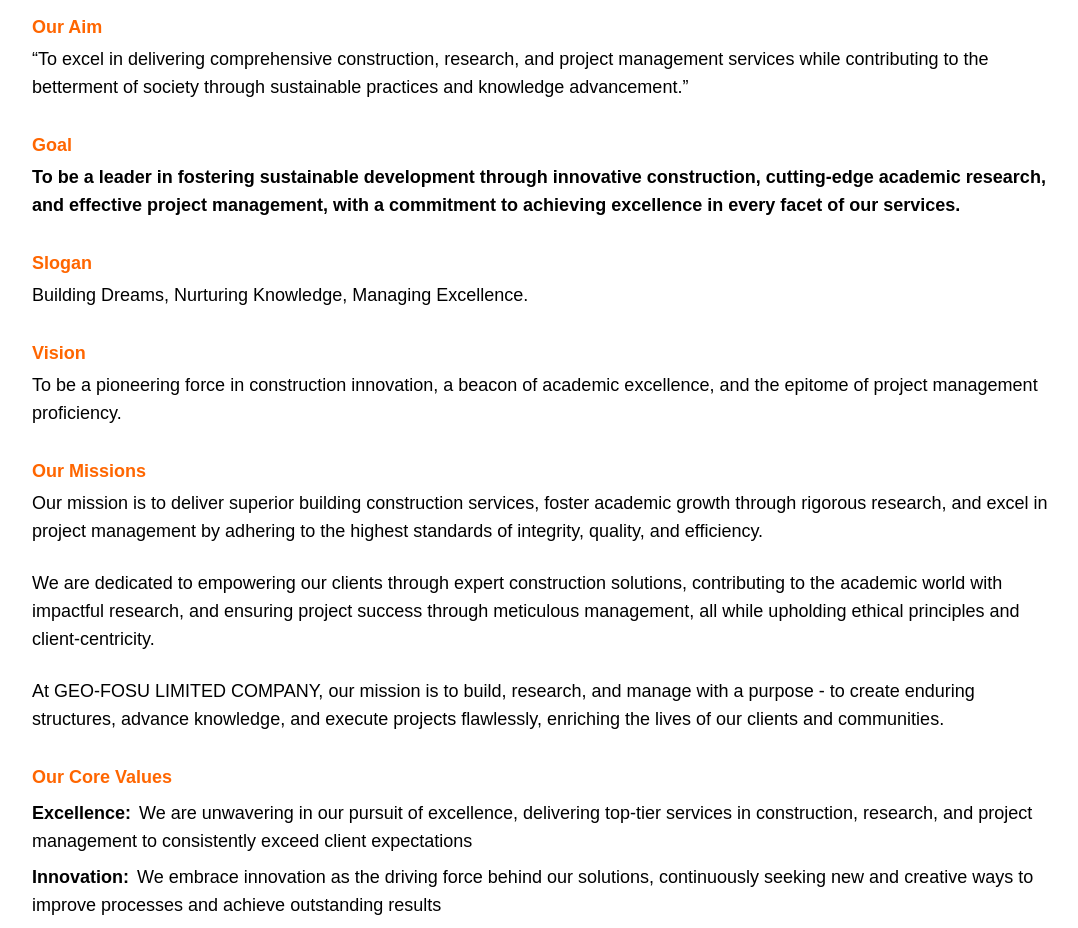
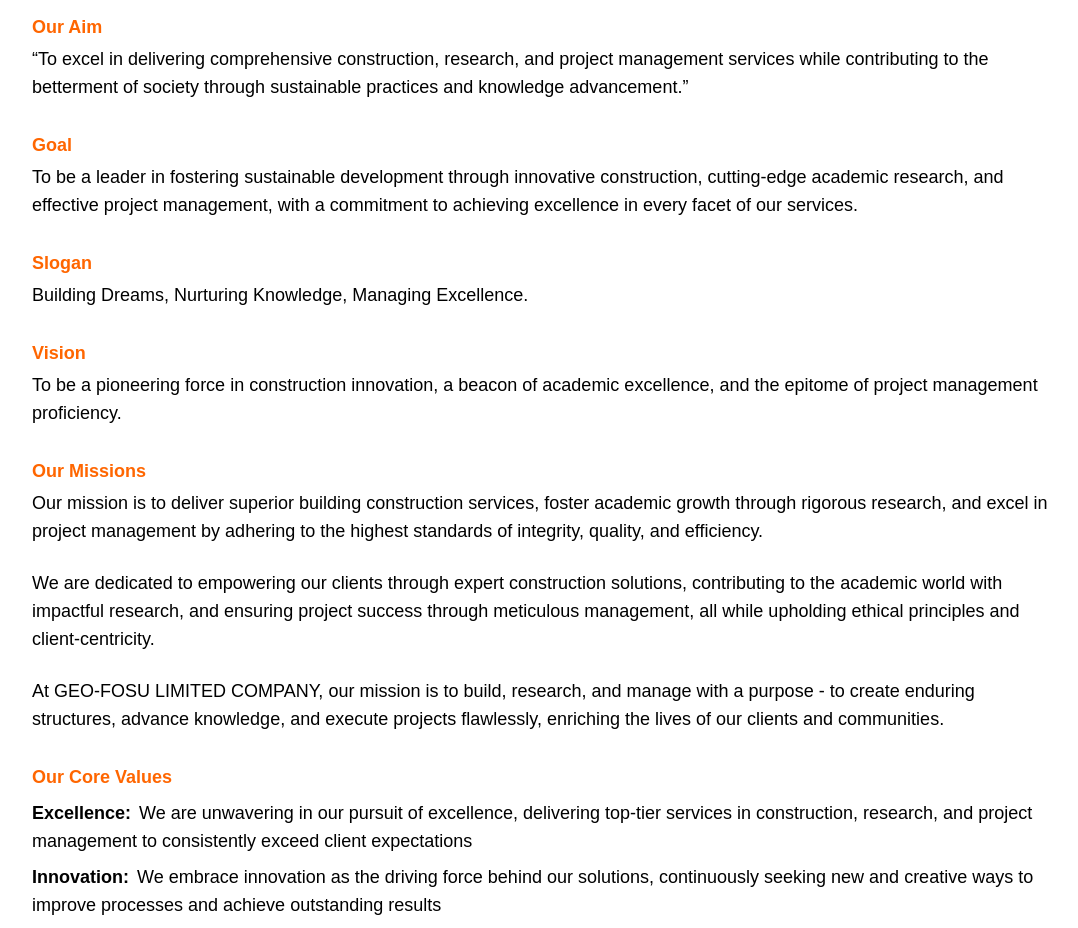
Before and after one commit to estherlardze/geo-fosu-limited, a React (Vite) app: page /about in a window 1280 px wide. Shown: the part 1380-2308 px from the top of the page, without its empty margins (96-1174 px from the left). Built offline with nearby package versions, Linux system fonts and the light colour scheme.

Commit message:
change phone

```diff
--- a/src/components/About/AboutText.jsx
+++ b/src/components/About/AboutText.jsx
@@ -48,7 +48,7 @@
         </p>
       </div>
 
-      <div className='mt-[30px] text-black sm:font-semibold'>
+      <div className='mt-[30px] text-black '>
         <h4 className='text-orange text-left font-bold mb-1 text-lg' data-aos="fade-up">
          Goal
         </h4>
--- a/src/components/Contact/Address.jsx
+++ b/src/components/Contact/Address.jsx
@@ -15,7 +15,7 @@
           </span></p>
           <p className='my-2 font-bold'>Contact:
            <span className='font-medium'>
-            WhatsApp: 0544803157/ Tel: 0598588294
+            WhatsApp: 0544803157/ Tel:  0598588924
           </span></p>
           <p className='my-2 font-bold'>
             Location:
```
